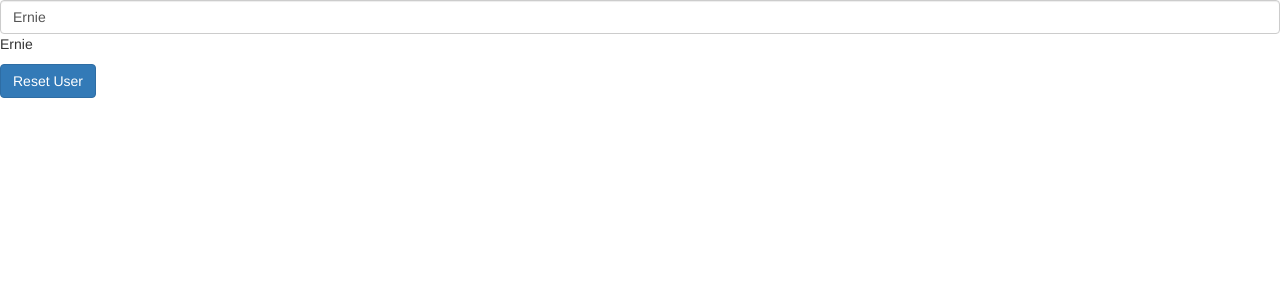
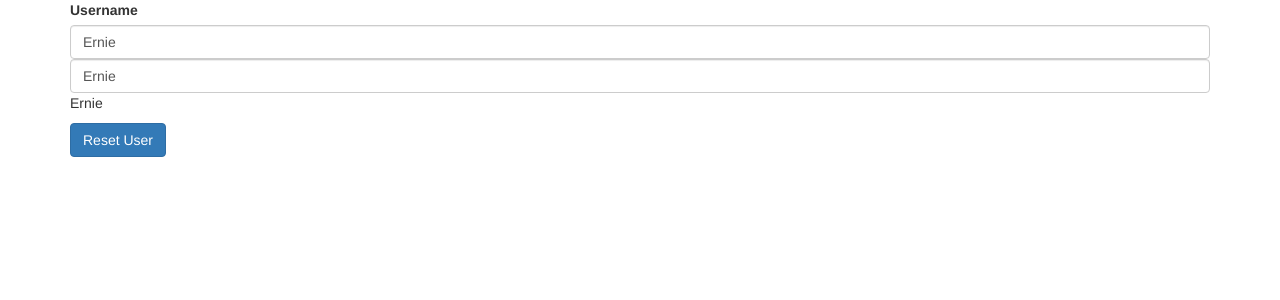
Before and after one commit to superernie77/angular-playground, an Angular app: page / in a window 1280 px wide. Shown: the top 300 px of the page. Built offline with nearby package versions, Linux system fonts and the light colour scheme.

Commit message:
fixed 2-way binding

```diff
--- a/src/app/data-binding-assignment/data-binding-assignment.component.html
+++ b/src/app/data-binding-assignment/data-binding-assignment.component.html
@@ -1,13 +1,20 @@
+<div class="container">
+  <div class="row">
+    <div class="col-xs-12">
+      <label>Username</label>
+      <input type="text" class="form-control" [value]="userName" (input)="onUpdateUserName($event)">
+      <!-- Event Bindung mit Event-->
 
-<input type="text"
-class="form-control" [value]="userName"
-(input)="onUpdateUserName($event)">  <!-- Event Bindung mit Event-->
-
-<!-- <input type="text"
-class="form-control"
-[(ngmodel)]="userName">   2-way binding-->
+       <input type="text"
+  class="form-control"
+  [(ngModel)]="userName">   <!-- 2-way binding-->
 
 
-<p> {{userName}}</p> <!-- String Interpolation-->
+      <p> {{userName}}</p> <!-- String Interpolation-->
 
-<button class="btn btn-primary" (click)="onResteButtonClicked()" [disabled]="userName === '' " >Reset User</button> <!--Event Binding-->
+      <button class="btn btn-primary" (click)="onResteButtonClicked()" [disabled]="userName === '' ">Reset User</button>
+      <!--Event Binding-->
+
+    </div>
+  </div>
+</div>
```
